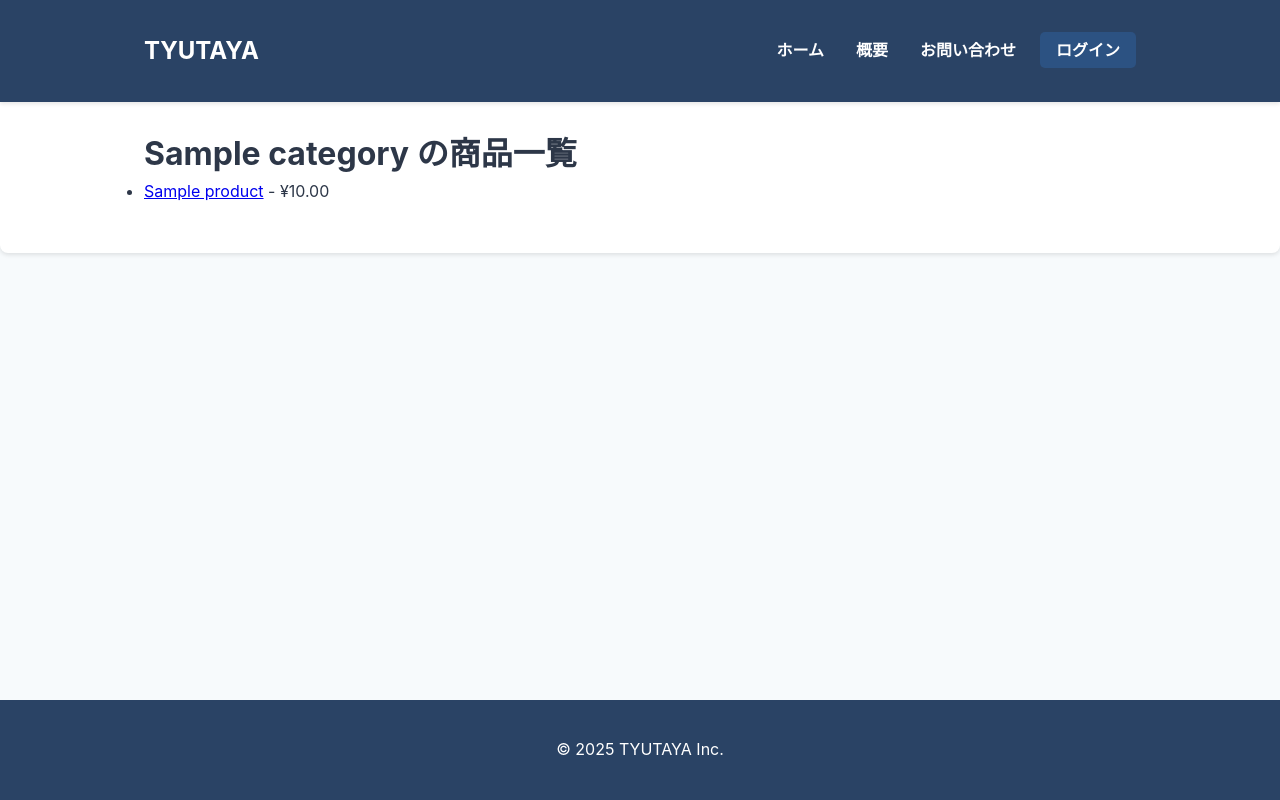
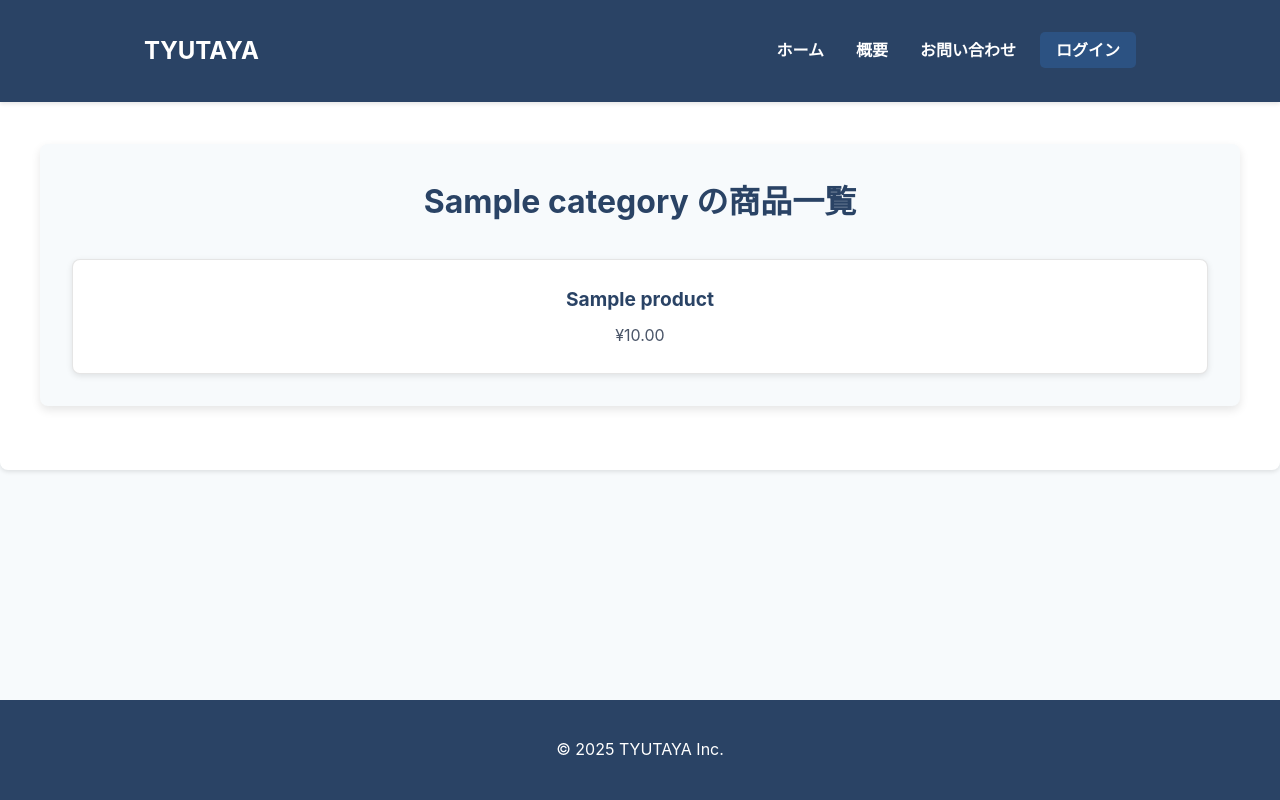
Before and after one commit to KikyoNanakusa/websystem-django-mock, a Django app: page /category/00000000-0000-0000-0000-000000000001/ in a window 1280 px wide. Run offline with Django 5.2, Linux system fonts and the light colour scheme; tables that the repository leaves empty hold one stand-in row (Sample ...).

Commit message:
style: 商品一覧ページの改善

```diff
--- a/app/BookReview/templates/category_products.html
+++ b/app/BookReview/templates/category_products.html
@@ -1,19 +1,30 @@
 {% extends 'base.html' %}
+{% load static %}
 
 {% block title %}{{ category_key }} のカテゴリ商品一覧{% endblock %}
 
+{% block extra_head %}
+    <link rel="stylesheet" href="{% static 'style/category_products.css' %}">
+{% endblock %}
+
 {% block content %}
 
-<div class="container">
+<div class="category-container">
     <h1>{{ category_key }} の商品一覧</h1>
-    <ul>
+    <ul class="product-list">
         {% for product in products %}
-        <li>
-            <a href="{% url 'product_detail' product.id %}">{{ product.name }}</a> - ¥{{ product.price }}
+        <li class="product-card">
+            <a href="{% url 'product_detail' product.id %}" class="product-link">
+                <div class="product-info">
+                    <h2 class="product-name">{{ product.name }}</h2>
+                    <p class="product-price">¥{{ product.price }}</p>
+                </div>
+            </a>
         </li>
         {% empty %}
-        <li>このカテゴリには商品がありません。</li>
+        <li class="empty-message">このカテゴリには商品がありません。</li>
         {% endfor %}
     </ul>
 </div>
+
 {% endblock %}
--- /dev/null
+++ b/app/static/style/category_products.css
@@ -0,0 +1,84 @@
+:root {
+    --primary-color: #2a4365; /* 深い青 */
+    --background-color: #f7fafc; /* 落ち着いた薄いグレー */
+    --text-color: #2d3748; /* ダークグレー */
+    --link-color: #4a5568; /* 中間的なグレー */
+    --link-hover-color: #2c5282; /* 落ち着いたホバーカラー */
+    --card-background: white; /* カード背景色 */
+    --card-shadow: rgba(0, 0, 0, 0.1); /* カードの影 */
+}
+
+/* カテゴリコンテナ */
+.category-container {
+    padding: 2rem;
+    margin: 2rem auto;
+    max-width: 1200px;
+    background: var(--background-color);
+    border-radius: 8px;
+    box-shadow: 0 4px 10px var(--card-shadow);
+}
+
+.category-container h1 {
+    font-size: 2rem;
+    color: var(--primary-color);
+    text-align: center;
+    margin-bottom: 2rem;
+}
+
+/* 商品リスト */
+.product-list {
+    list-style: none;
+    display: grid;
+    grid-template-columns: repeat(auto-fit, minmax(200px, 1fr));
+    gap: 1.5rem;
+    padding: 0;
+    margin: 0;
+}
+
+/* 商品カード */
+.product-card {
+    background: var(--card-background);
+    border: 1px solid var(--card-shadow);
+    border-radius: 8px;
+    box-shadow: 0 2px 6px var(--card-shadow);
+    overflow: hidden;
+    transition: transform 0.3s ease, box-shadow 0.3s ease;
+}
+
+.product-card:hover {
+    transform: translateY(-5px);
+    box-shadow: 0 5px 15px var(--card-shadow);
+}
+
+/* 商品リンク */
+.product-link {
+    display: block;
+    text-decoration: none;
+    color: var(--text-color);
+    padding: 1.5rem;
+}
+
+/* 商品情報 */
+.product-info {
+    text-align: center;
+}
+
+.product-name {
+    font-size: 1.2rem;
+    font-weight: bold;
+    color: var(--primary-color);
+    margin-bottom: 0.5rem;
+}
+
+.product-price {
+    font-size: 1rem;
+    color: var(--link-color);
+}
+
+/* 空のメッセージ */
+.empty-message {
+    text-align: center;
+    font-size: 1rem;
+    color: var(--link-color);
+    grid-column: 1 / -1;
+}
```
